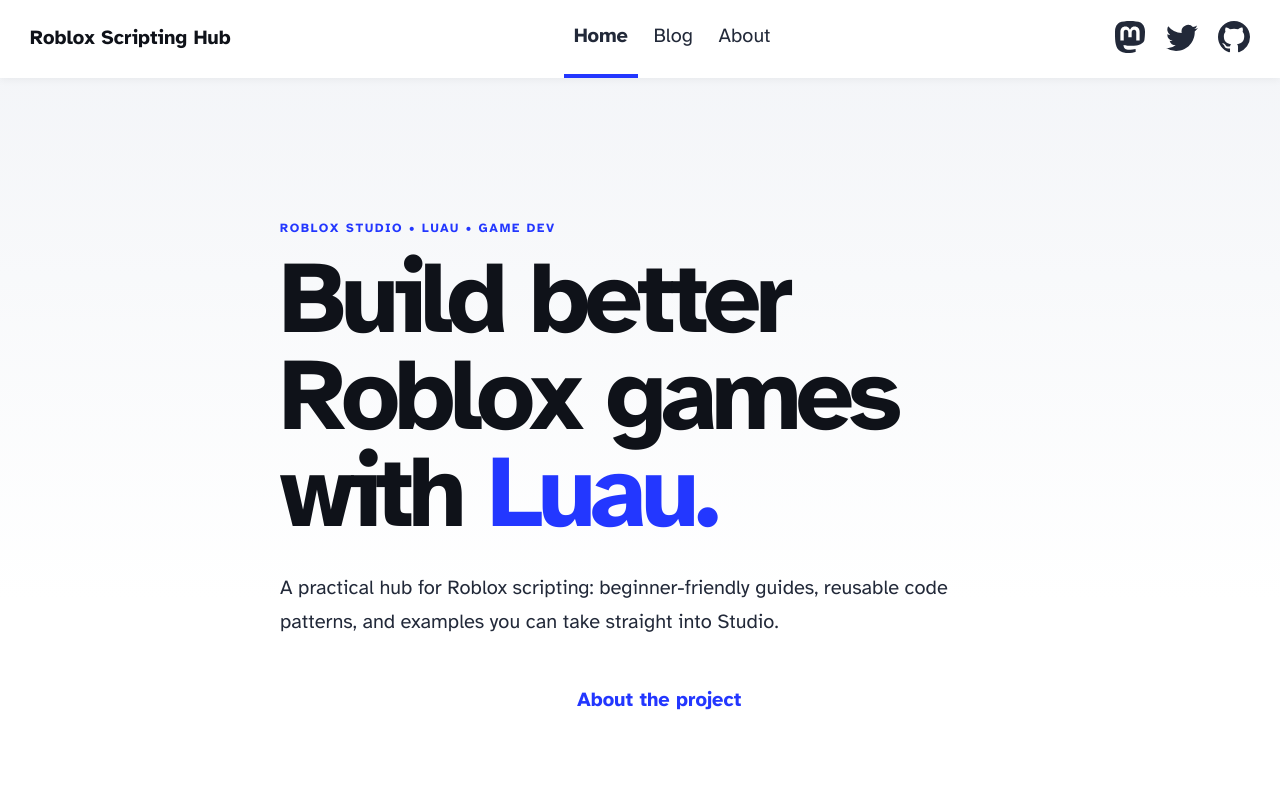
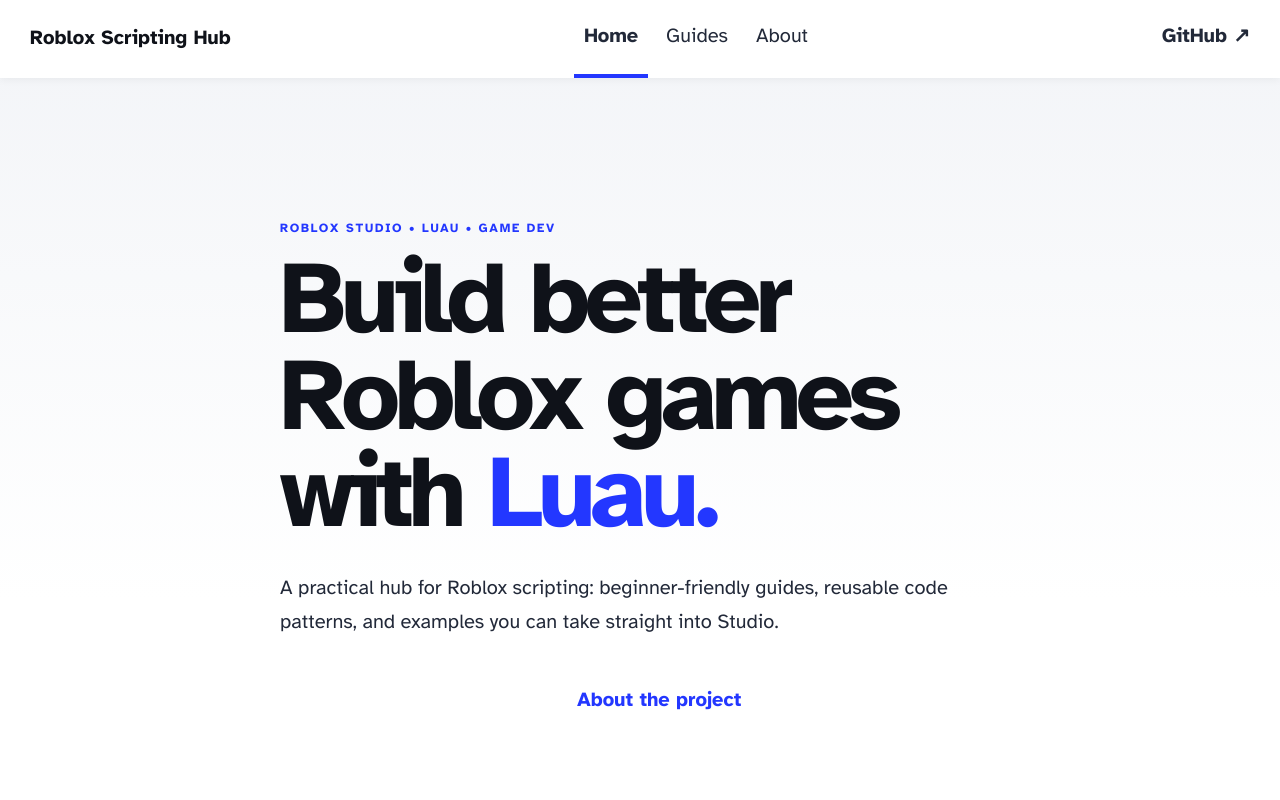
Before and after one commit to ariobest/astro-blog-starter-template, an Astro site: page / in a window 1280 px wide. Shown: the top 800 px of the page. Built offline with nearby package versions, Linux system fonts and the light colour scheme; Astro itself is replaced by a stand-in of ours.

Commit message:
Update navigation for Roblox scripting

```diff
--- a/src/components/Header.astro
+++ b/src/components/Header.astro
@@ -8,78 +8,22 @@ import { SITE_TITLE } from '../consts';
 		<h2><a href="/">{SITE_TITLE}</a></h2>
 		<div class="internal-links">
 			<HeaderLink href="/">Home</HeaderLink>
-			<HeaderLink href="/blog">Blog</HeaderLink>
+			<HeaderLink href="/blog">Guides</HeaderLink>
 			<HeaderLink href="/about">About</HeaderLink>
 		</div>
-		<div class="social-links">
-			<a href="https://m.webtoo.ls/@astro" target="_blank">
-				<span class="sr-only">Follow Astro on Mastodon</span>
-				<svg viewBox="0 0 16 16" aria-hidden="true" width="32" height="32"
-					><path
-						fill="currentColor"
-						d="M11.19 12.195c2.016-.24 3.77-1.475 3.99-2.603.348-1.778.32-4.339.32-4.339 0-3.47-2.286-4.488-2.286-4.488C12.062.238 10.083.017 8.027 0h-.05C5.92.017 3.942.238 2.79.765c0 0-2.285 1.017-2.285 4.488l-.002.662c-.004.64-.007 1.35.011 2.091.083 3.394.626 6.74 3.78 7.57 1.454.383 2.703.463 3.709.408 1.823-.1 2.847-.647 2.847-.647l-.06-1.317s-1.303.41-2.767.36c-1.45-.05-2.98-.156-3.215-1.928a3.614 3.614 0 0 1-.033-.496s1.424.346 3.228.428c1.103.05 2.137-.064 3.188-.189zm1.613-2.47H11.13v-4.08c0-.859-.364-1.295-1.091-1.295-.804 0-1.207.517-1.207 1.541v2.233H7.168V5.89c0-1.024-.403-1.541-1.207-1.541-.727 0-1.091.436-1.091 1.296v4.079H3.197V5.522c0-.859.22-1.541.66-2.046.456-.505 1.052-.764 1.793-.764.856 0 1.504.328 1.933.983L8 4.39l.417-.695c.429-.655 1.077-.983 1.934-.983.74 0 1.336.259 1.791.764.442.505.661 1.187.661 2.046v4.203z"
-					></path></svg
-				>
-			</a>
-			<a href="https://twitter.com/astrodotbuild" target="_blank">
-				<span class="sr-only">Follow Astro on Twitter</span>
-				<svg viewBox="0 0 16 16" aria-hidden="true" width="32" height="32"
-					><path
-						fill="currentColor"
-						d="M5.026 15c6.038 0 9.341-5.003 9.341-9.334 0-.14 0-.282-.006-.422A6.685 6.685 0 0 0 16 3.542a6.658 6.658 0 0 1-1.889.518 3.301 3.301 0 0 0 1.447-1.817 6.533 6.533 0 0 1-2.087.793A3.286 3.286 0 0 0 7.875 6.03a9.325 9.325 0 0 1-6.767-3.429 3.289 3.289 0 0 0 1.018 4.382A3.323 3.323 0 0 1 .64 6.575v.045a3.288 3.288 0 0 0 2.632 3.218 3.203 3.203 0 0 1-.865.115 3.23 3.23 0 0 1-.614-.057 3.283 3.283 0 0 0 3.067 2.277A6.588 6.588 0 0 1 .78 13.58a6.32 6.32 0 0 1-.78-.045A9.344 9.344 0 0 0 5.026 15z"
-					></path></svg
-				>
-			</a>
-			<a href="https://github.com/withastro/astro" target="_blank">
-				<span class="sr-only">Go to Astro's GitHub repo</span>
-				<svg viewBox="0 0 16 16" aria-hidden="true" width="32" height="32"
-					><path
-						fill="currentColor"
-						d="M8 0C3.58 0 0 3.58 0 8c0 3.54 2.29 6.53 5.47 7.59.4.07.55-.17.55-.38 0-.19-.01-.82-.01-1.49-2.01.37-2.53-.49-2.69-.94-.09-.23-.48-.94-.82-1.13-.28-.15-.68-.52-.01-.53.63-.01 1.08.58 1.23.82.72 1.21 1.87.87 2.33.66.07-.52.28-.87.51-1.07-1.78-.2-3.64-.89-3.64-3.95 0-.87.31-1.59.82-2.15-.08-.2-.36-1.02.08-2.12 0 0 .67-.21 2.2.82.64-.18 1.32-.27 2-.27.68 0 1.36.09 2 .27 1.53-1.04 2.2-.82 2.2-.82.44 1.1.16 1.92.08 2.12.51.56.82 1.27.82 2.15 0 3.07-1.87 3.75-3.65 3.95.29.25.54.73.54 1.48 0 1.07-.01 1.93-.01 2.2 0 .21.15.46.55.38A8.012 8.012 0 0 0 16 8c0-4.42-3.58-8-8-8z"
-					></path></svg
-				>
-			</a>
-		</div>
+		<a class="github" href="https://github.com/ariobest/astro-blog-starter-template" target="_blank" rel="noreferrer">
+			GitHub ↗
+		</a>
 	</nav>
 </header>
 <style>
-	header {
-		margin: 0;
-		padding: 0 1em;
-		background: white;
-		box-shadow: 0 2px 8px rgba(var(--black), 5%);
-	}
-	h2 {
-		margin: 0;
-		font-size: 1em;
-	}
-
-	h2 a,
-	h2 a.active {
-		text-decoration: none;
-	}
-	nav {
-		display: flex;
-		align-items: center;
-		justify-content: space-between;
-	}
-	nav a {
-		padding: 1em 0.5em;
-		color: var(--black);
-		border-bottom: 4px solid transparent;
-		text-decoration: none;
-	}
-	nav a.active {
-		text-decoration: none;
-		border-bottom-color: var(--accent);
-	}
-	.social-links,
-	.social-links a {
-		display: flex;
-	}
-	@media (max-width: 720px) {
-		.social-links {
-			display: none;
-		}
-	}
+	header { margin: 0; padding: 0 1em; background: white; box-shadow: 0 2px 8px rgba(var(--black), 5%); }
+	h2 { margin: 0; font-size: 1em; }
+	h2 a, h2 a.active { text-decoration: none; }
+	nav { display: flex; align-items: center; justify-content: space-between; gap: 1rem; }
+	nav a { padding: 1em .5em; color: var(--black); border-bottom: 4px solid transparent; text-decoration: none; }
+	nav a.active { text-decoration: none; border-bottom-color: var(--accent); }
+	.internal-links { display: flex; gap: .5rem; }
+	.github { font-weight: 700; }
+	@media (max-width: 600px) { .github { display: none; } }
 </style>
```
